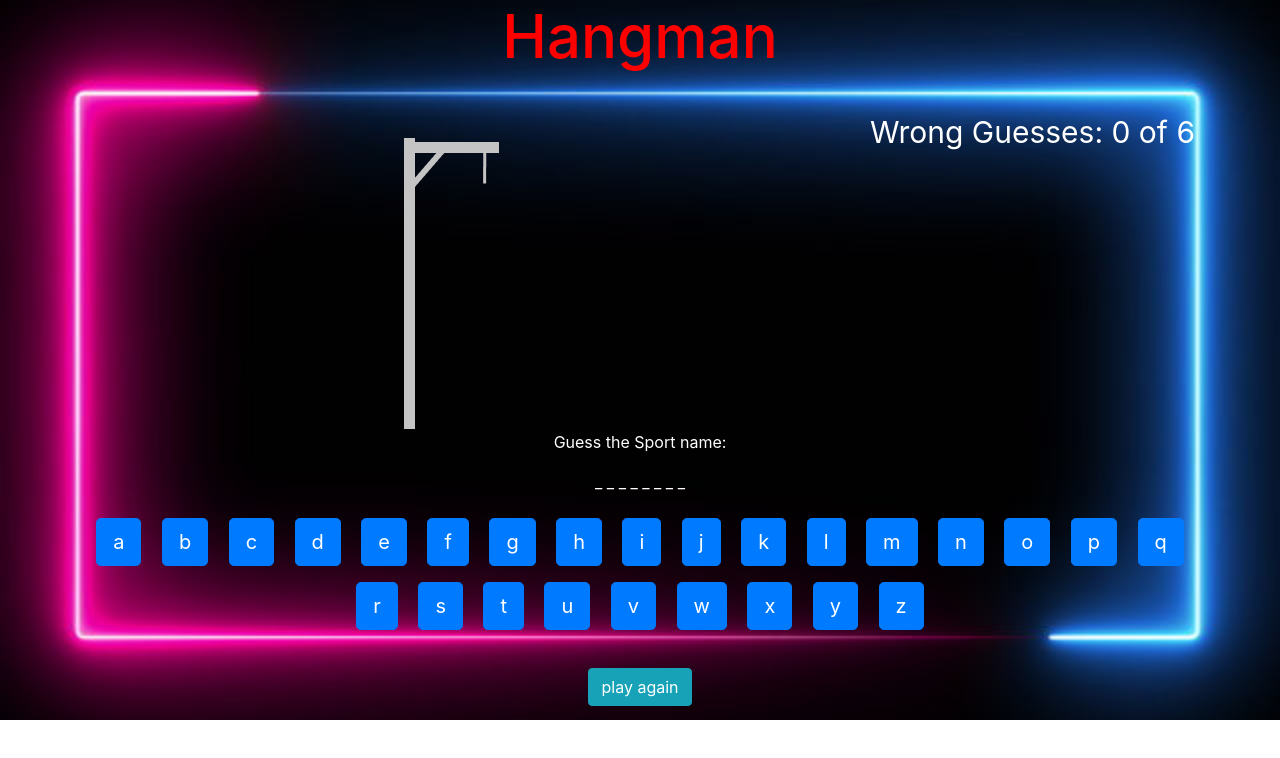
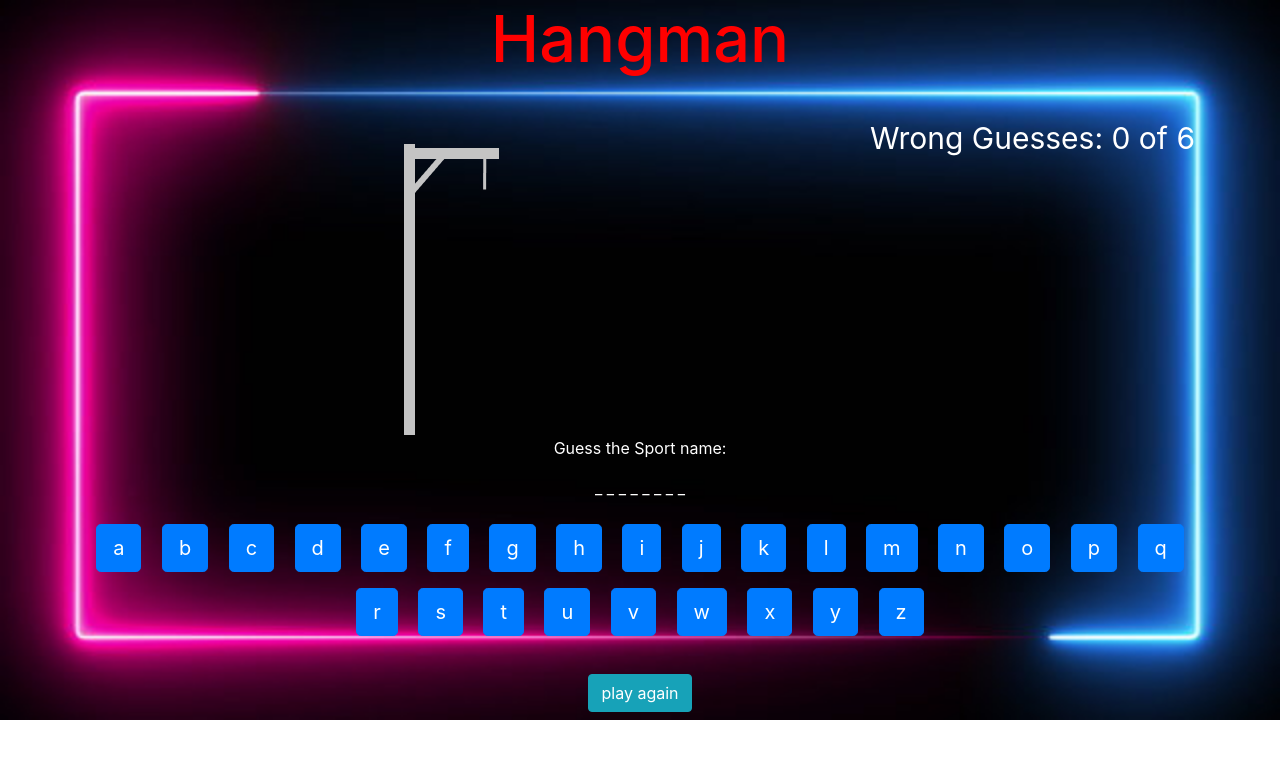
Before and after one commit to IngenuityGamingNoida/ingenuityTraining, a plain HTML site: page Assignment 3/hangman.html in a window 1280 px wide. Drawn offline with nearby package versions, Linux system fonts and the light colour scheme.

Commit message:
apply some changes

```diff
--- a/Assignment 3/hangman.css
+++ b/Assignment 3/hangman.css
@@ -11,7 +11,7 @@ body{
       width: auto;
   }
   h1{
-    font-size: 60px;
+    font-size: 65px;
     animation:colorchangehangman 2s infinite;/*----animation--*/
   }
   .float-right{
```
